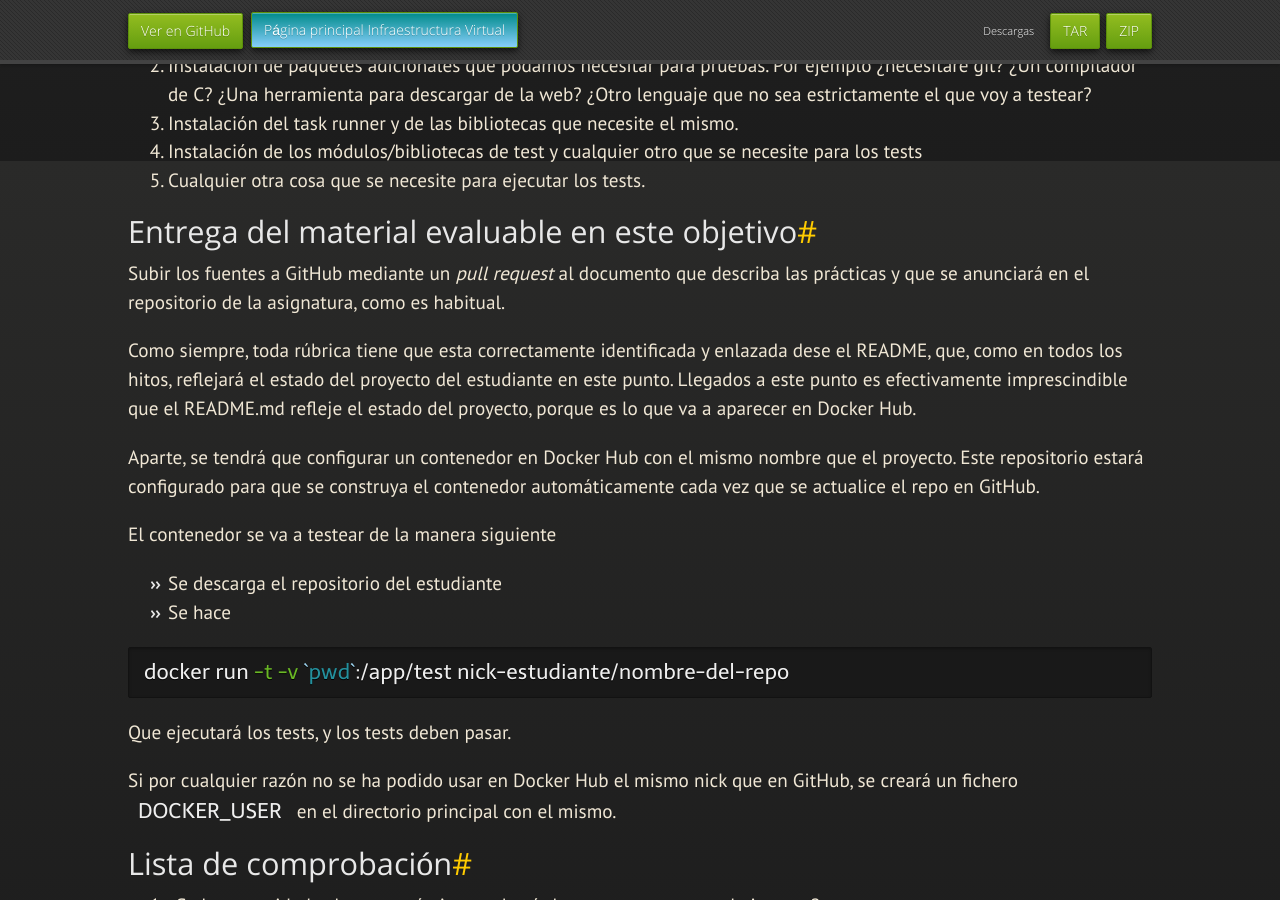
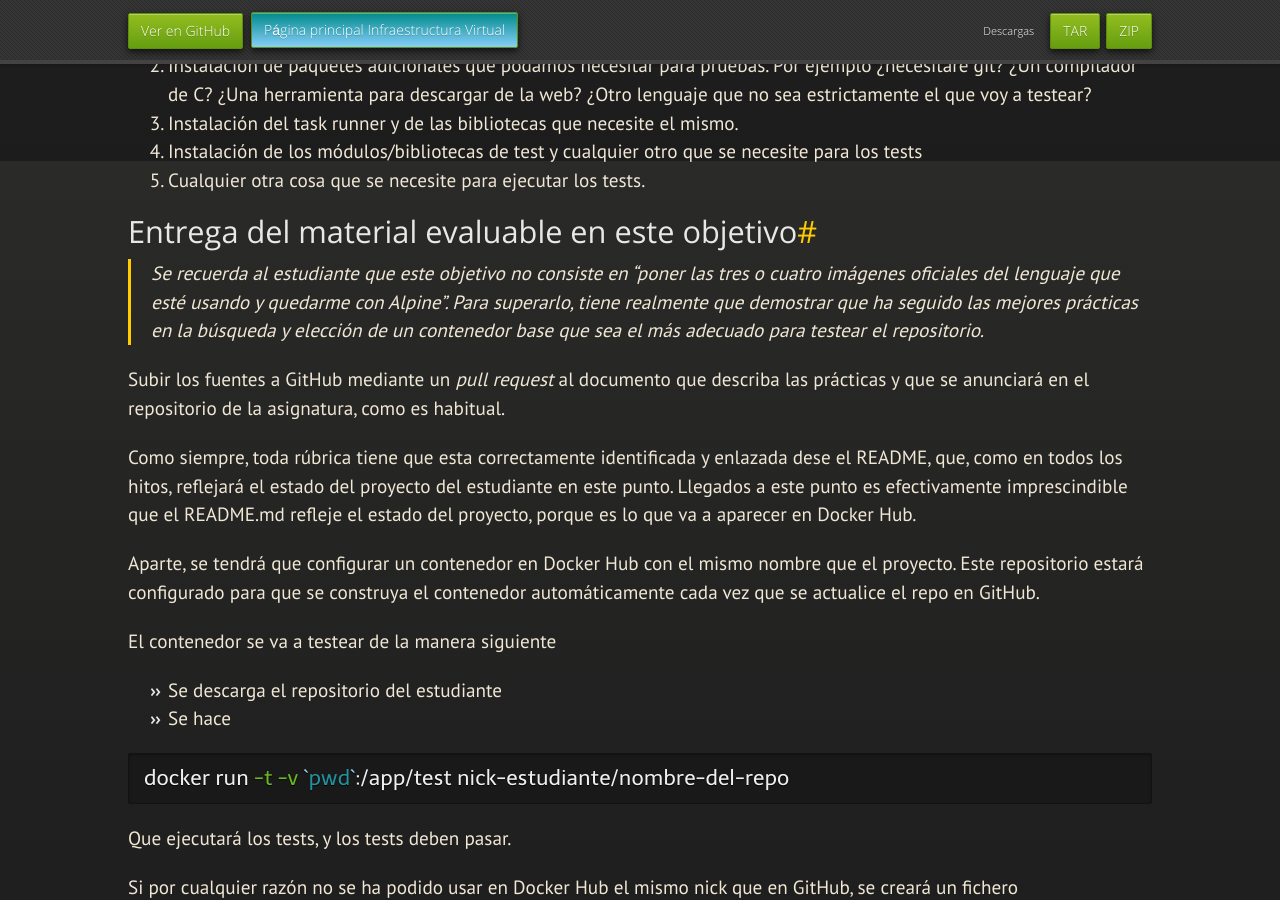
Before and after one commit to JJ/IV, a Jekyll site: the page built from documentos/proyecto/5.Docker.md, in a window 1280 px wide and 900 px high, scrolled down 1639 px. Built offline with Jekyll 4.4.1, drawn with Linux system fonts in a browser that asks for light colours; nearby versions of some CDN libraries; some web fonts are replaced; our own code applies the rules of GitHub Pages for plain Markdown files.

Commit message:
Sync documentos/proyecto/5.Docker.md de master a gh-pages

```diff
--- a/documentos/proyecto/5.Docker.md
+++ b/documentos/proyecto/5.Docker.md
@@ -97,6 +97,13 @@ contiene varias fases
 
 ## Entrega del material evaluable en este objetivo
 
+> Se recuerda al estudiante que este objetivo no consiste en "poner
+las tres o cuatro imágenes oficiales del lenguaje que esté usando y
+quedarme con Alpine". Para superarlo, tiene realmente que demostrar
+que ha seguido las mejores prácticas en la búsqueda y elección de un
+contenedor base que sea el más adecuado para *testear* el
+repositorio.
+
 Subir los fuentes a GitHub mediante un *pull request* al documento que
 describa las prácticas y que se anunciará en el repositorio de la
 asignatura, como es habitual.
```
